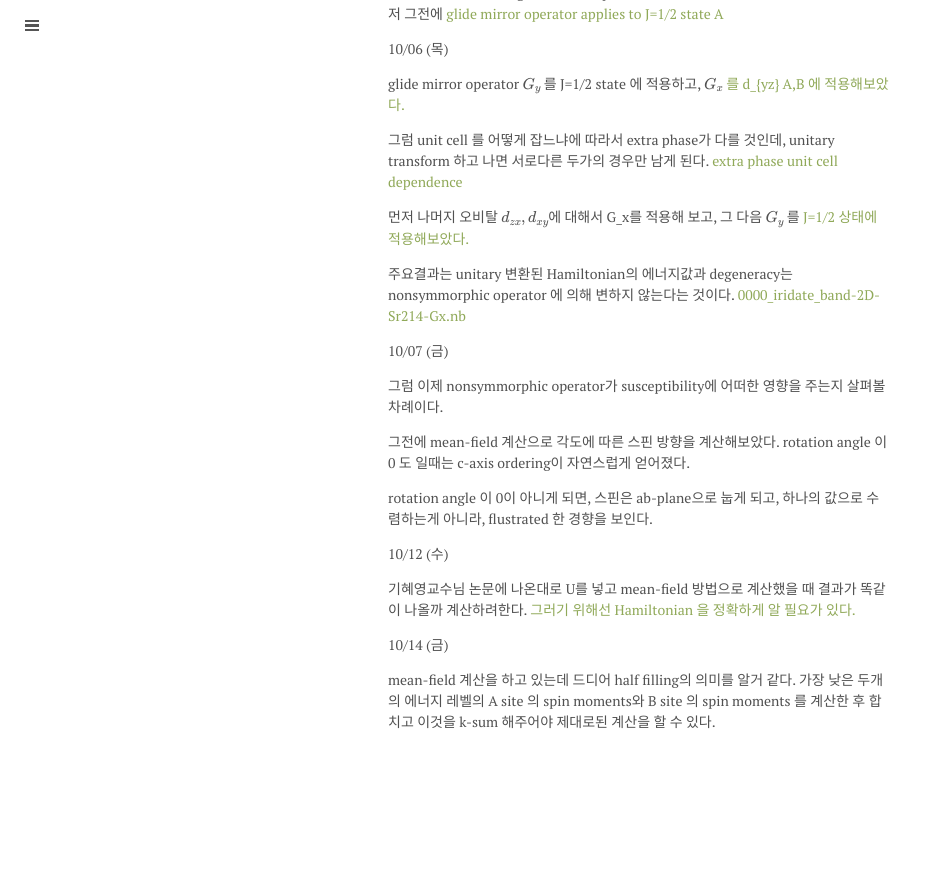
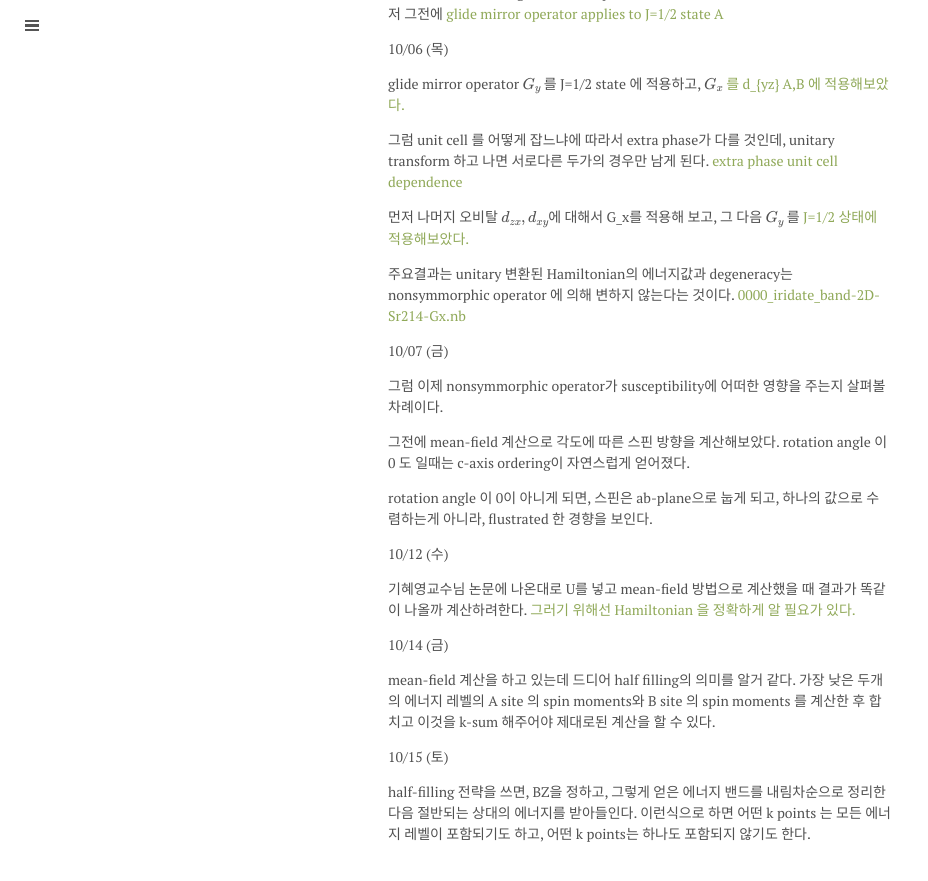
Before and after one commit to qkrwlsghdcjsworlt/work, a Jekyll site: the page built from iridates-note.md, in a window 1280 px wide and 900 px high, scrolled down 2387 px. Shown: the top 881 px of the window, without its empty margins (0-928 px from the left). Built offline with Jekyll 4.4.1, drawn with Linux system fonts in a browser that asks for light colours; formulas are drawn with MathJax 3; before the commit the page ends 3175 px from its top, so only the background shows below that.

Commit message:
“update”

```diff
--- a/iridates-note.md
+++ b/iridates-note.md
@@ -141,3 +141,7 @@ rotation angle 이 0이 아니게 되면, 스핀은 ab-plane으로 눕게 되고
 10/14 (금)
 
 mean-field 계산을 하고 있는데 드디어 half filling의 의미를 알거 같다. 가장 낮은 두개의 에너지 레벨의 A site 의 spin moments와 B site 의 spin moments 를 계산한 후 합치고 이것을 k-sum 해주어야 제대로된 계산을 할 수 있다.
+
+10/15 (토)
+
+half-filling 전략을 쓰면, BZ을 정하고, 그렇게 얻은 에너지 밴드를 내림차순으로 정리한다음 절반되는 상대의 에너지를 받아들인다. 이런식으로 하면 어떤 k points 는 모든 에너지 레벨이 포함되기도 하고, 어떤 k points는 하나도 포함되지 않기도 한다.
```
